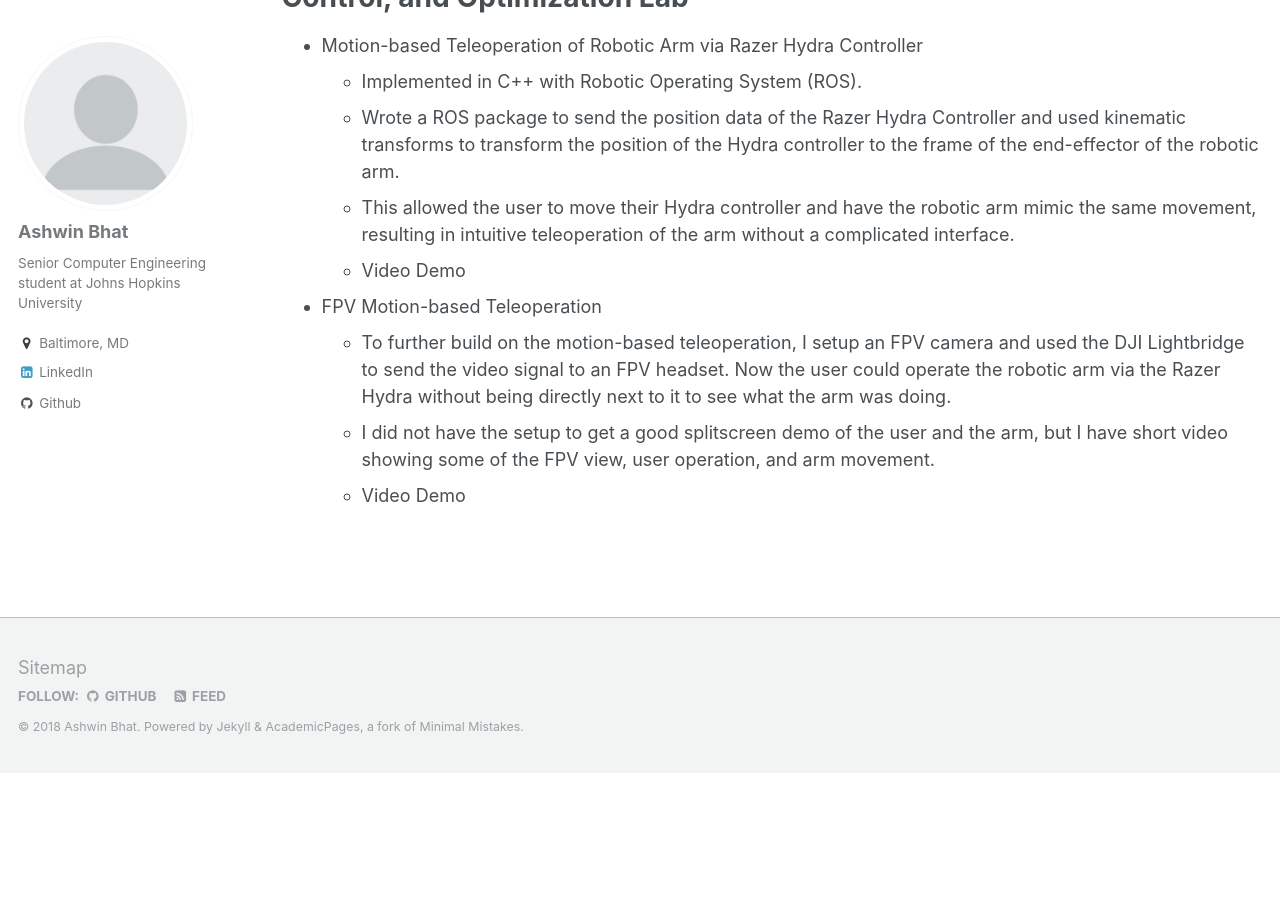
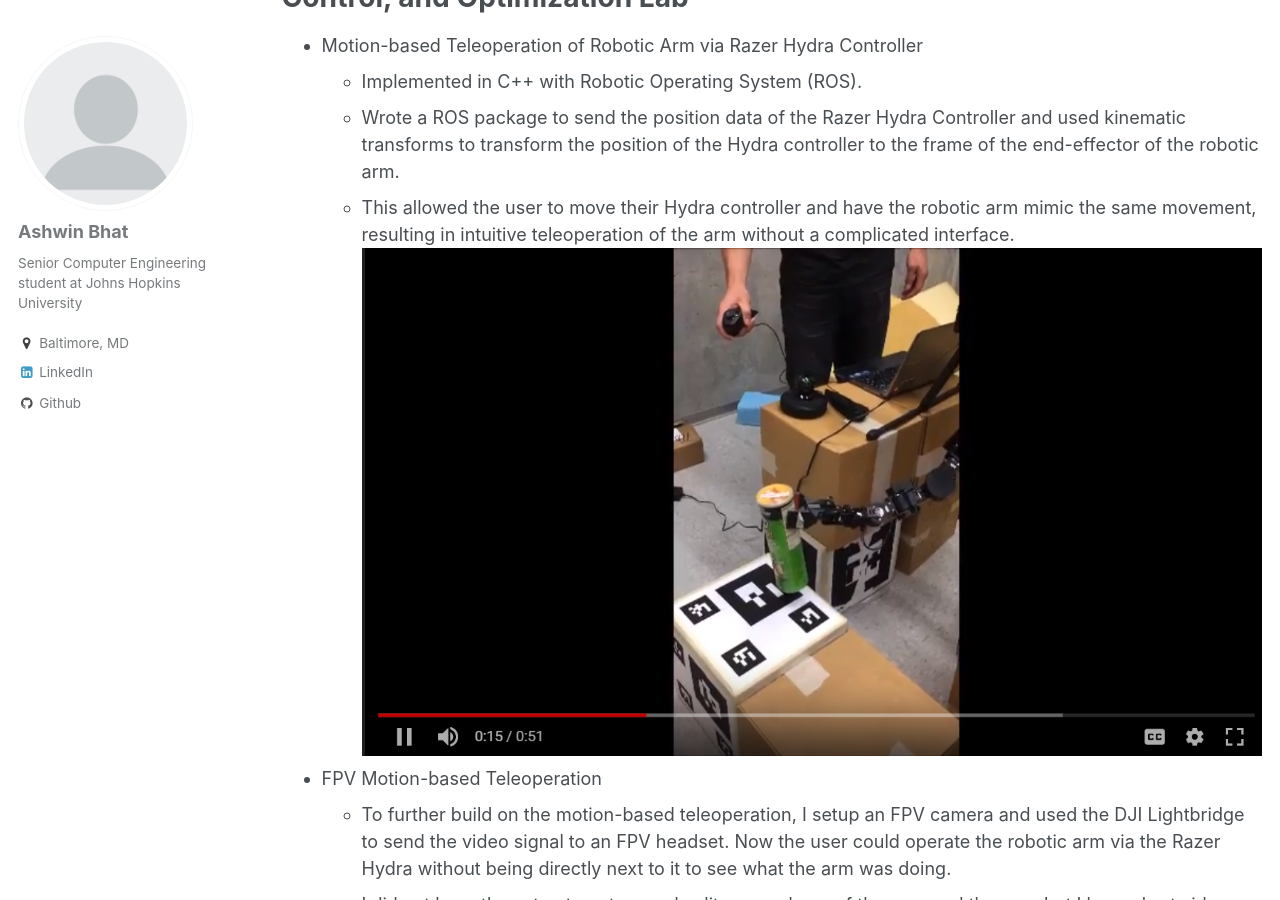
Before and after one commit to The-Shwin/the-shwin.github.io, a Jekyll site: the page built from _pages/projects.md, in a window 1280 px wide and 900 px high, scrolled down 1665 px. Built offline with Jekyll 4.4.1, drawn with Linux system fonts in a browser that asks for light colours; before the commit the page ends 2438 px from its top, so only the background shows below that.

Commit message:
Added clickable video images.

```diff
--- a/_pages/projects.md
+++ b/_pages/projects.md
@@ -46,8 +46,8 @@ Independent Study/Research at JHU LCSR: Autonomous Systems, Control, and Optimiz
   * Implemented in C++ with Robotic Operating System (ROS).
   * Wrote a ROS package to send the position data of the Razer Hydra Controller and used kinematic transforms to transform the position of the Hydra controller to the frame of the end-effector of the robotic arm.
   * This allowed the user to move their Hydra controller and have the robotic arm mimic the same movement, resulting in intuitive teleoperation of the arm without a complicated interface.
-  * [Video Demo](https://drive.google.com/open?id=0Bx6eCdlCBKvvWEhiOW5EaWxNc1E)
+[![Hydra Teleoperation](/images/Video1.PNG)](https://drive.google.com/open?id=0Bx6eCdlCBKvvWEhiOW5EaWxNc1E)
 * FPV Motion-based Teleoperation
   * To further build on the motion-based teleoperation, I setup an FPV camera and used the DJI Lightbridge to send the video signal to an FPV headset. Now the user could operate the robotic arm via the Razer Hydra without being directly next to it to see what the arm was doing.
   * I did not have the setup to get a good splitscreen demo of the user and the arm, but I have short video showing some of the FPV view, user operation, and arm movement.
-  * [Video Demo](https://drive.google.com/file/d/1CmU1g7jDb5s4es92wabqm8_3vDx1AL4h/view)
+[![FPV Teleoperation](/images/Video2.PNG)](https://drive.google.com/file/d/1CmU1g7jDb5s4es92wabqm8_3vDx1AL4h/view)
```
